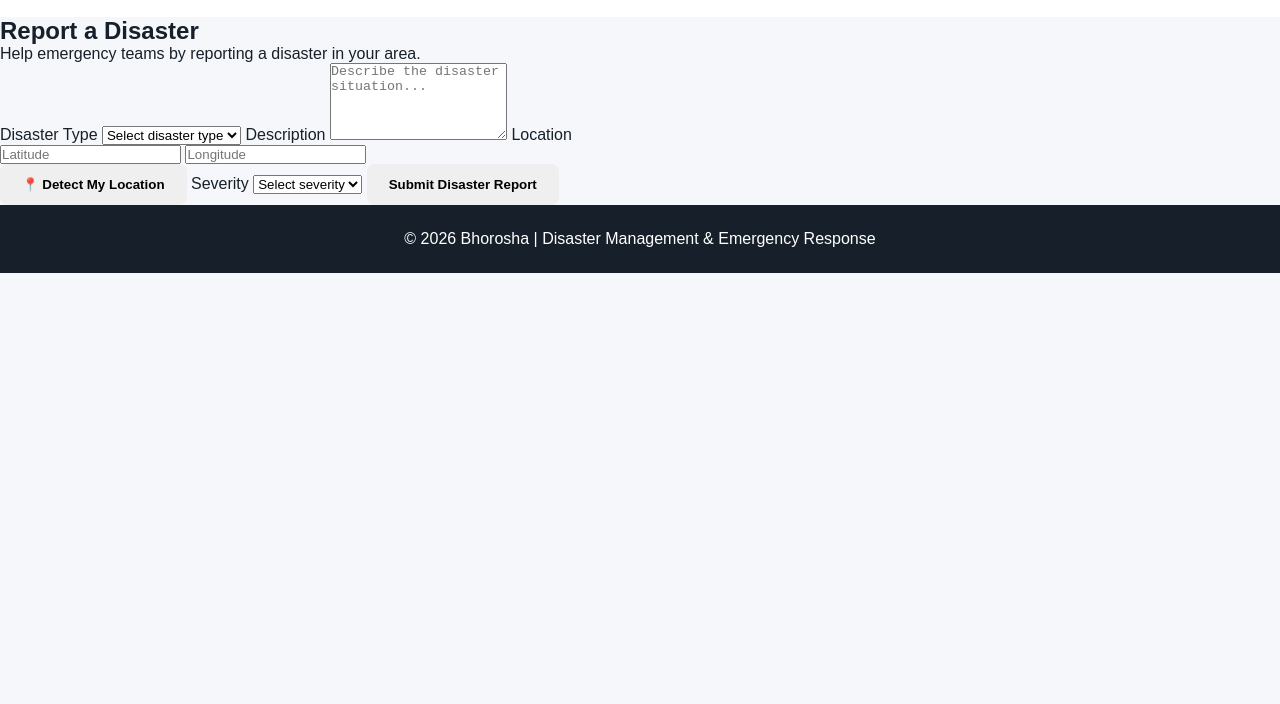
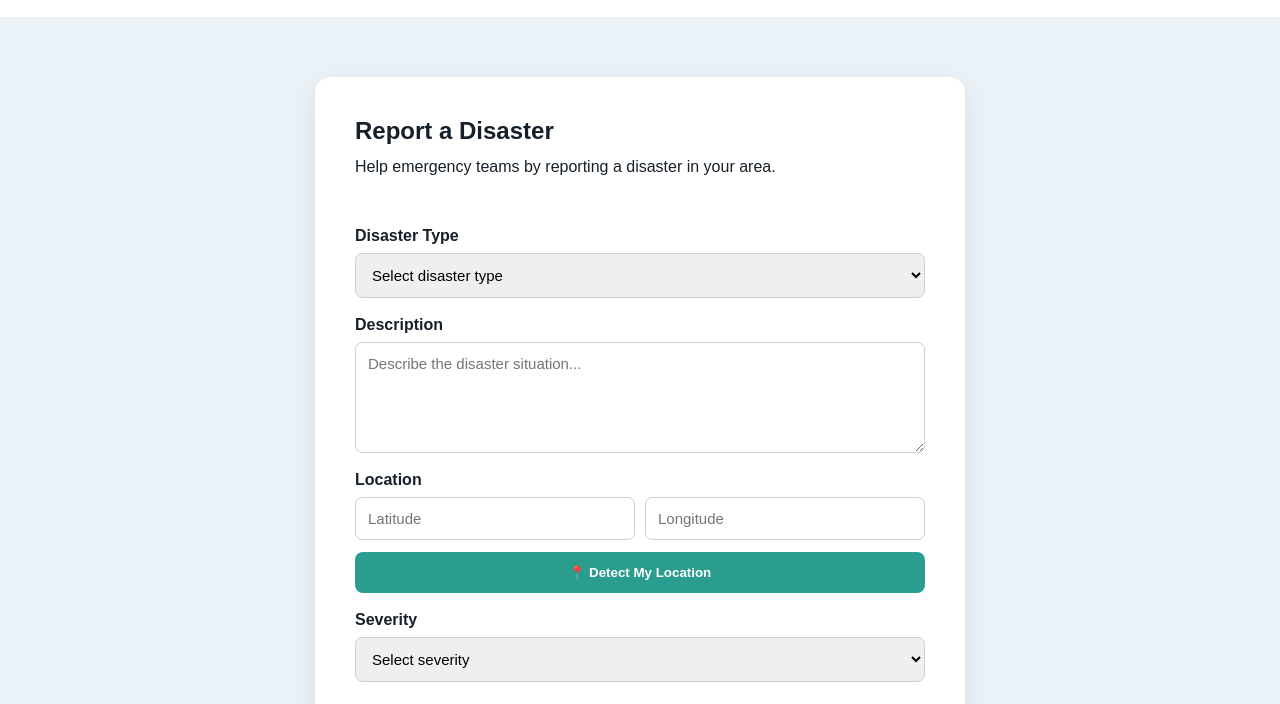
Before and after one commit to suparnadan9-sketch/hackathon, a plain HTML site: page frontend/report.html in a window 1280 px wide. Shown: the part 52-756 px from the top of the page. Drawn offline with Linux system fonts and the light colour scheme.

Commit message:
Add styles for report page and form elements

```diff
--- a/frontend/style.css
+++ b/frontend/style.css
@@ -220,3 +220,77 @@ footer {
     }
 
 }
+/* Report Page */
+
+.report-section {
+    min-height: 650px;
+    padding: 60px 7%;
+    background: #eaf2f8;
+}
+
+.report-container {
+    max-width: 650px;
+    margin: auto;
+    background: white;
+    padding: 40px;
+    border-radius: 15px;
+    box-shadow: 0 10px 30px rgba(0, 0, 0, 0.08);
+}
+
+.report-container h1 {
+    margin-bottom: 10px;
+}
+
+.report-container > p {
+    margin-bottom: 30px;
+    line-height: 1.5;
+}
+
+#report-form {
+    display: flex;
+    flex-direction: column;
+}
+
+#report-form label {
+    margin-top: 18px;
+    margin-bottom: 8px;
+    font-weight: bold;
+}
+
+#report-form input,
+#report-form select,
+#report-form textarea {
+    width: 100%;
+    padding: 12px;
+    border: 1px solid #ccd1d1;
+    border-radius: 7px;
+    font-size: 15px;
+    font-family: Arial, sans-serif;
+}
+
+#report-form textarea {
+    resize: vertical;
+}
+
+.location-row {
+    display: flex;
+    gap: 10px;
+}
+
+.location-button {
+    margin-top: 12px;
+    background: #2a9d8f;
+    color: white;
+}
+
+.submit-button {
+    margin-top: 25px;
+    background: #d62828;
+    color: white;
+}
+
+#result-message {
+    margin-top: 20px;
+    font-weight: bold;
+    text-align: center;
+}
```
